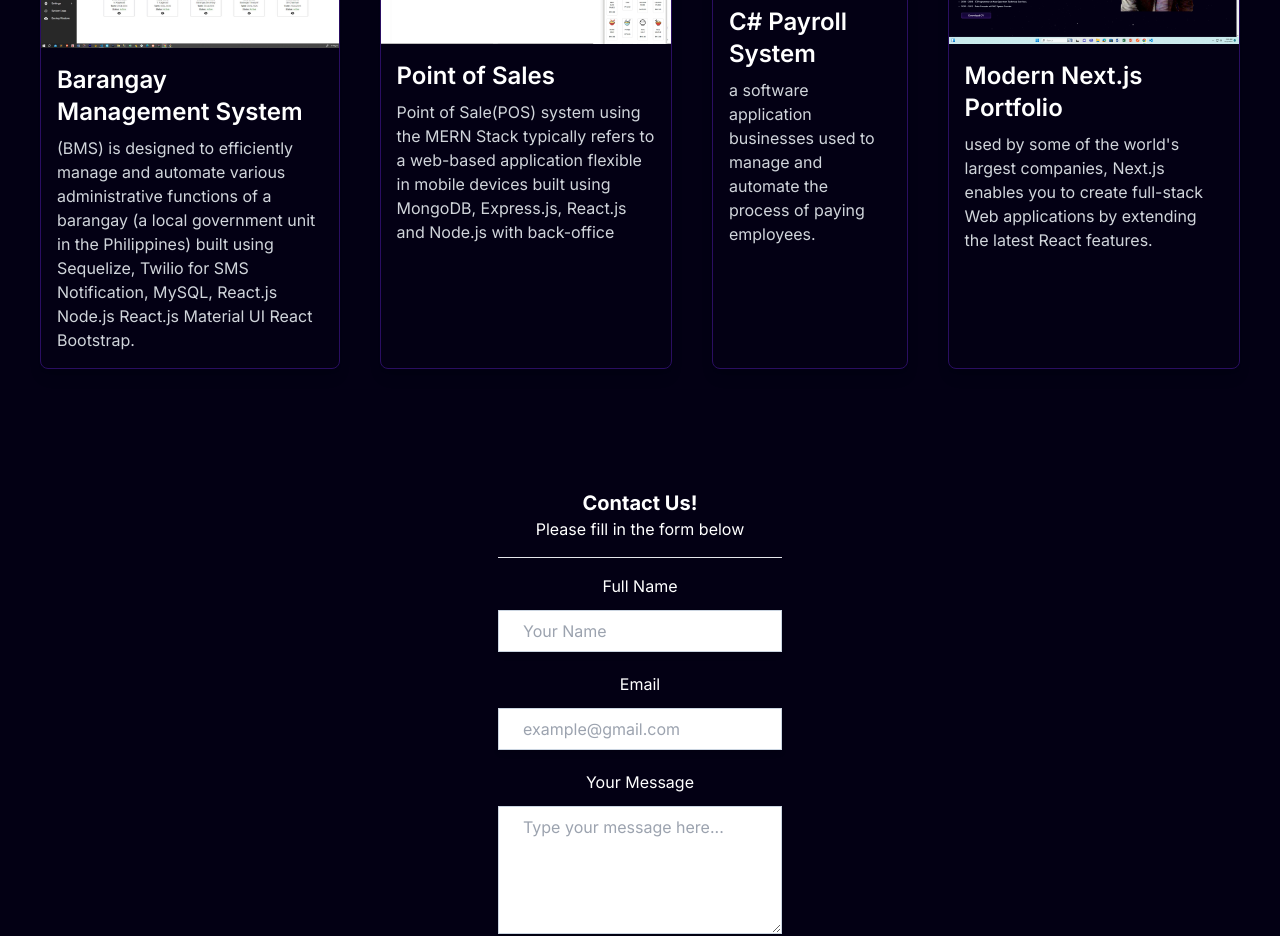
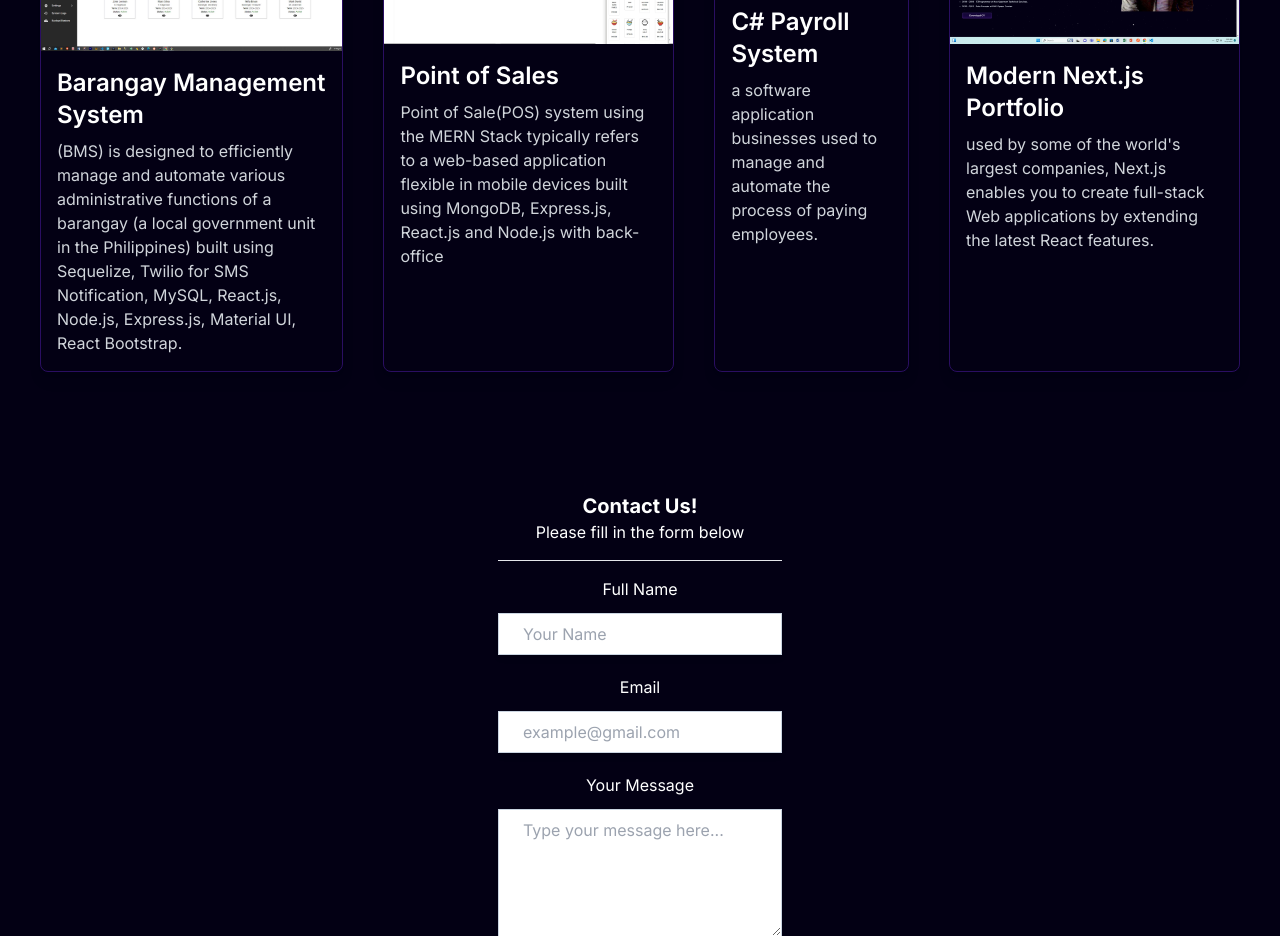
Before and after one commit to ericom1027/nextjs-myportfolio, a Next.js app: page / in a window 1280 px wide. Shown: the part 3020-3956 px from the top of the page. Built offline with nearby package versions, Linux system fonts and the light colour scheme; a web font is replaced by a local one.

Commit message:
update new webportfolio

```diff
--- a/components/main/Projects.tsx
+++ b/components/main/Projects.tsx
@@ -14,7 +14,7 @@ const Projects = () => {
       <ProjectCard
           src="/BMS.JPG"
           title="Barangay Management System"
-          description="(BMS) is designed to efficiently manage and automate various administrative functions of a barangay (a local government unit in the Philippines) built using Sequelize, Twilio for SMS Notification, MySQL, React.js Node.js React.js Material UI React Bootstrap."
+          description="(BMS) is designed to efficiently manage and automate various administrative functions of a barangay (a local government unit in the Philippines) built using Sequelize, Twilio for SMS Notification, MySQL, React.js, Node.js, Express.js, Material UI, React Bootstrap."
         />
         <ProjectCard
           src="/pos.jpg"
```
